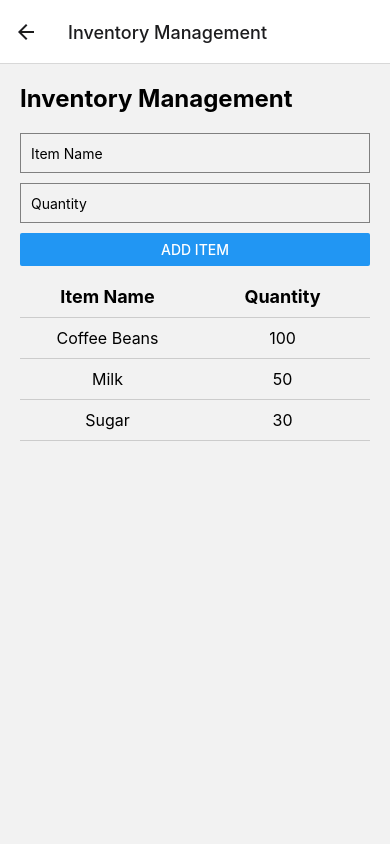
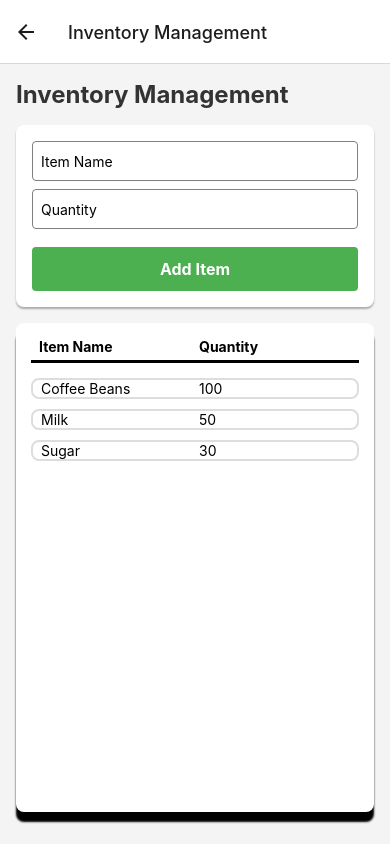
Before and after one commit to Jayalfonso1313/Emerging-Technologies-3-Final-, a React Native app in the folder Final/: screen /AdminInventory in a window 390 px wide. Built offline with nearby package versions, Linux system fonts and the light colour scheme.

Commit message:
tapos na yung inventory
analytics nalang kulang

```diff
--- a/Final/components/AdminAnalytics.js
+++ b/Final/components/AdminAnalytics.js
@@ -2,10 +2,29 @@ import React from 'react';
 import { View, Text, StyleSheet } from 'react-native';
 
 const AdminAnalytics = () => {
+  // Sample data (replace this with your actual data)
+  const malePercentage = 60; // Example: 60% male buyers
+  const femalePercentage = 40; // Example: 40% female buyers
+  const ageDistribution = {
+    '18-24': 20,
+    '25-34': 30,
+    '35-44': 25,
+    '45+': 25,
+  };
+
   return (
     <View style={styles.container}>
       <Text style={styles.title}>Analytics Page</Text>
-      {/* Add your analytics content here */}
+
+      <Text style={styles.analyticsText}>Male Buyers: {malePercentage}%</Text>
+      <Text style={styles.analyticsText}>Female Buyers: {femalePercentage}%</Text>
+
+      <Text style={styles.analyticsText}>Age Distribution:</Text>
+      {Object.entries(ageDistribution).map(([ageRange, percentage]) => (
+        <Text key={ageRange} style={styles.analyticsText}>
+          {`${ageRange}: ${percentage}%`}
+        </Text>
+      ))}
     </View>
   );
 };
@@ -21,6 +40,10 @@ const styles = StyleSheet.create({
     fontWeight: 'bold',
     marginBottom: 20,
   },
+  analyticsText: {
+    fontSize: 18,
+    marginBottom: 10,
+  },
 });
 
 export default AdminAnalytics;
--- a/Final/components/AdminInventory.js
+++ b/Final/components/AdminInventory.js
@@ -1,5 +1,13 @@
 import React, { useState } from 'react';
-import { View, Text, TextInput, Button, FlatList, StyleSheet } from 'react-native';
+import {
+  View,
+  Text,
+  TextInput,
+  Button,
+  FlatList,
+  StyleSheet,
+  TouchableOpacity,
+} from 'react-native';
 
 const AdminInventory = () => {
   const [inventory, setInventory] = useState([
@@ -11,6 +19,7 @@ const AdminInventory = () => {
 
   const [newItemName, setNewItemName] = useState('');
   const [newItemQuantity, setNewItemQuantity] = useState('');
+  const [selectedItem, setSelectedItem] = useState(null);
 
   const addItem = () => {
     if (newItemName && newItemQuantity) {
@@ -21,8 +30,7 @@ const AdminInventory = () => {
       if (existingItemIndex !== -1) {
         setInventory((prevInventory) => {
           const updatedInventory = [...prevInventory];
-          updatedInventory[existingItemIndex].quantity +=
-            parseInt(newItemQuantity);
+          updatedInventory[existingItemIndex].quantity += parseInt(newItemQuantity);
           return updatedInventory;
         });
       } else {
@@ -39,6 +47,11 @@ const AdminInventory = () => {
       setNewItemName('');
       setNewItemQuantity('');
     }
+  };
+
+  const deleteItem = (itemId) => {
+    setInventory((prevInventory) => prevInventory.filter((item) => item.id !== itemId));
+    setSelectedItem(null); // Reset selected item after deletion
   };
 
   return (
@@ -59,23 +72,36 @@ const AdminInventory = () => {
           onChangeText={(text) => setNewItemQuantity(text)}
           keyboardType="numeric"
         />
-        <Button title="Add Item" onPress={addItem} />
+        <TouchableOpacity style={styles.addButton} onPress={addItem}>
+          <Text style={styles.addButtonText}>Add Item</Text>
+        </TouchableOpacity>
       </View>
 
       <View style={styles.tableContainer}>
         <View style={styles.tableHeader}>
-          <Text style={styles.columnHeader}>Item Name</Text>
-          <Text style={styles.columnHeader}>Quantity</Text>
+          <Text style={[styles.columnHeader, styles.itemColumn]}>Item Name</Text>
+          <Text style={[styles.columnHeader, styles.quantityColumn]}>Quantity</Text>
         </View>
 
         <FlatList
           data={inventory}
           keyExtractor={(item) => item.id}
           renderItem={({ item }) => (
-            <View style={styles.tableRow}>
-              <Text style={styles.column}>{item.name}</Text>
-              <Text style={styles.column}>{item.quantity}</Text>
-            </View>
+            <TouchableOpacity
+              style={[styles.tableRow, selectedItem === item.id && styles.selectedItem]}
+              onPress={() => setSelectedItem(item.id === selectedItem ? null : item.id)}
+            >
+              <Text style={[styles.column, styles.itemColumn]}>{item.name}</Text>
+              <Text style={[styles.column, styles.quantityColumn]}>{item.quantity}</Text>
+              {selectedItem === item.id && (
+                <TouchableOpacity
+                  style={styles.deleteButtonContainer}
+                  onPress={() => deleteItem(item.id)}
+                >
+                  <Text style={styles.deleteButtonText}>Delete</Text>
+                </TouchableOpacity>
+              )}
+            </TouchableOpacity>
           )}
         />
       </View>
@@ -86,53 +112,98 @@ const AdminInventory = () => {
 const styles = StyleSheet.create({
   container: {
     flex: 1,
-    padding: 20,
+    padding: 16,
+    backgroundColor: '#f4f4f4',
   },
   title: {
     fontSize: 24,
     fontWeight: 'bold',
-    marginBottom: 20,
+    marginBottom: 16,
+    color: '#333',
   },
   formContainer: {
-    marginBottom: 20,
+    marginBottom: 16,
+    backgroundColor: 'white',
+    padding: 16,
+    borderRadius: 8,
+    elevation: 2,
+    shadowColor: '#000',
+    shadowOffset: { width: 0, height: 2 },
+    shadowOpacity: 0.3,
+    shadowRadius: 2,
   },
   input: {
     height: 40,
     borderColor: 'gray',
     borderWidth: 1,
-    marginBottom: 10,
-    padding: 10,
+    marginBottom: 8,
+    paddingHorizontal: 8,
+    borderRadius: 4,
+  },
+  addButton: {
+    backgroundColor: '#4CAF50',
+    paddingVertical: 12,
+    borderRadius: 4,
+    alignItems: 'center',
+    marginTop: 10,
+  },
+  addButtonText: {
+    color: 'white',
+    fontSize: 16,
+    fontWeight: 'bold',
   },
   tableContainer: {
     flex: 1,
-    flexDirection: 'column',
+    backgroundColor: 'white',
+    borderRadius: 8,
+    padding: 15,
+    elevation: 2,
+    shadowColor: '#000',
+    shadowOffset: { width: 0, height: 10 },
+    shadowOpacity: 40,
+    shadowRadius: 2,
+    marginBottom: 16,
   },
   tableHeader: {
     flexDirection: 'row',
-    justifyContent: 'space-between',
-    borderBottomWidth: 1,
-    borderBottomColor: '#ccc',
-    marginBottom: 10,
-    paddingBottom: 10,
+    marginBottom: 15,
+    borderBottomWidth: 3,
+    paddingBottom: 5,
   },
   columnHeader: {
-    fontSize: 18,
     fontWeight: 'bold',
     flex: 1,
-    textAlign: 'center',
+    textAlign: 'auto',
   },
   tableRow: {
     flexDirection: 'row',
-    justifyContent: 'space-between',
-    borderBottomWidth: 1,
-    borderBottomColor: '#ccc',
+    alignItems: 'center',
     marginBottom: 10,
-    paddingBottom: 10,
+    borderWidth: 2,
+    borderColor: '#ddd',
+    borderRadius: 8,
   },
   column: {
-    fontSize: 16,
     flex: 1,
-    textAlign: 'center',
+  },
+  itemColumn: {
+    paddingLeft: 8,
+  },
+  quantityColumn: {
+    textAlign: 'auto',
+  },
+  deleteButtonContainer: {
+    backgroundColor: '#ff5555',
+    padding: 8,
+    borderRadius: 4,
+    alignItems: 'center',
+    justifyContent: 'center',
+  },
+  deleteButtonText: {
+    color: 'white',
+  },
+  selectedItem: {
+    backgroundColor: '#e6f7ff', // Light blue for selected items
   },
 });
 
```
Also changed, not shown: Final/package.json (+6 -1 lines), 1 other file (tests, documents, lock files or other folders).
